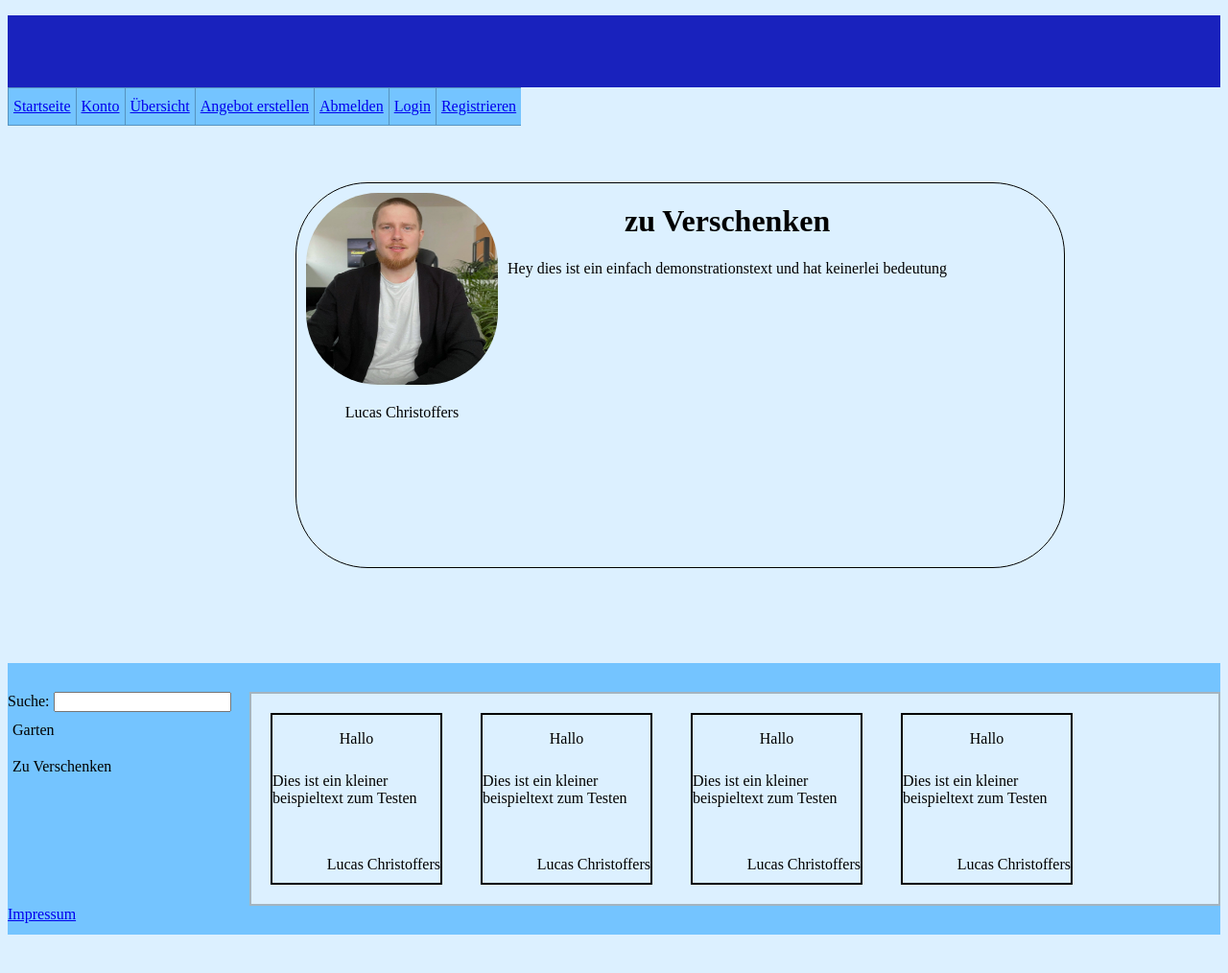
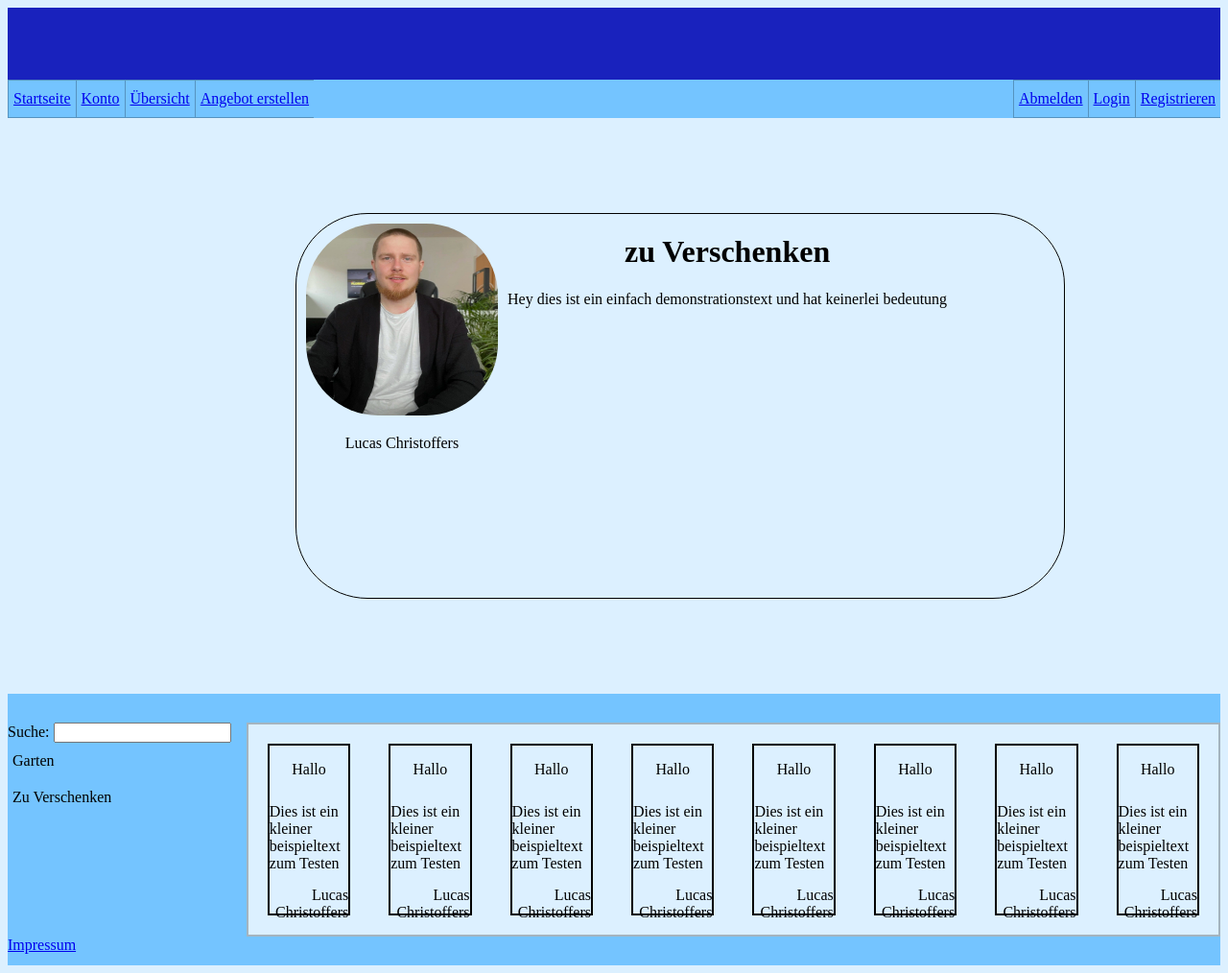
Before and after one commit to Niviera/Website, a PHP site: page / in a window 1280 px wide. Shown: the whole page at 96% size. Before the commit the page ends 974 px from the top, so only its background shows below. Run offline with PHP 8.4, Linux system fonts and the light colour scheme.

Commit message:
update: Seiten struktur + navigation

```diff
--- a/CSS/navigation.css
+++ b/CSS/navigation.css
@@ -3,7 +3,8 @@
 .navi{
     background-color: #74c4ff;
     display: flex;
-    position: fixed;
+    position: sticky;
+    top: 0;
 }
 
 .navi ul{
--- a/Ressourcen/header.php
+++ b/Ressourcen/header.php
@@ -1,3 +1,14 @@
-<div id="header" style="background-color: #1922bd; height: 75px">
-      <p style="color: white"></p>
+<div id="header" style="display:flex;background-color: #1922bd; height: 75px; align-content:center">
+
 </div>
+<div class="navi">
+      <ul>
+            <li><a href="index.php">Startseite</a></li>
+            <li><a href="konto_uebersicht.php">Konto</a></li>
+            <li><a href="uebersicht.php">Übersicht</a></li>
+            <li><a href="angebot_erstellen.php">Angebot erstellen</a></li>
+            <li style="float: right;"><a href="konto_erstellen.php"> Registrieren </a></li>
+            <li style="float: right;"><a href="login.php"> Login </a></li>
+            <li style="float: right;"><a href="index.php">Abmelden</a></li>
+      </ul>
+</div>
--- a/Ressourcen/nav.php
+++ /dev/null
@@ -1,11 +0,0 @@
-<div class="navi">
-      <ul>
-            <li><a href="index.php">Startseite</a></li>
-            <li><a href="konto_uebersicht.php">Konto</a></li>
-            <li><a href="uebersicht.php">Übersicht</a></li>
-            <li><a href="angebot_erstellen.php">Angebot erstellen</a></li>
-            <li style="float: right;"><a href="konto_erstellen.php"> Registrieren </a></li>
-            <li style="float: right;"><a href="login.php"> Login </a></li>
-            <li style="float: right;"><a href="index.php">Abmelden</a></li>
-      </ul>
-</div>
--- a/angebot_eins.php
+++ b/angebot_eins.php
@@ -15,10 +15,6 @@
     <!-- header -->
     <?php
     include "Ressourcen/header.php";
-    ?>
-    <!-- nav -->
-    <?php
-    include "Ressourcen/nav.php";
     ?>
     <!-- Content -->
     <div style="height: 500px; border: 2px solid Black">
--- a/angebot_erstellen.php
+++ b/angebot_erstellen.php
@@ -15,10 +15,6 @@
     <!-- header -->
     <?php
     include "Ressourcen/header.php";
-    ?>
-    <!-- nav -->
-    <?php
-    include "Ressourcen/nav.php";
     ?>
     <!-- Content -->
     <div style="width: 100%; text-align: center">
--- a/impressum.php
+++ b/impressum.php
@@ -17,10 +17,6 @@
     <?php
     include "Ressourcen/header.php";
     ?>
-    <!-- nav -->
-    <?php
-    include "Ressourcen/nav.php";
-    ?>
     <!-- content -->
 
     <!-- footer -->
--- a/index.php
+++ b/index.php
@@ -16,10 +16,6 @@
   <!-- Header -->
   <?php
   include "Ressourcen/header.php";
-  ?>
-  <!-- nav -->
-  <?php
-  include "Ressourcen/nav.php";
   ?>
 
   <!-- Neueste Angebote -->
@@ -87,6 +83,30 @@
         <p class="beschreibung"> Dies ist ein kleiner beispieltext zum Testen </p>
         <p class="autor">Lucas Christoffers</p>
       </div>
+      <!-- Angebot 5 -->
+      <div>
+        <p class="ueberschrift"> Hallo </p>
+        <p class="beschreibung"> Dies ist ein kleiner beispieltext zum Testen </p>
+        <p class="autor">Lucas Christoffers</p>
+      </div>
+      <!-- Angebot 6 -->
+      <div>
+        <p class="ueberschrift"> Hallo </p>
+        <p class="beschreibung"> Dies ist ein kleiner beispieltext zum Testen </p>
+        <p class="autor">Lucas Christoffers</p>
+      </div>
+      <!-- Angebot 7 -->
+      <div>
+        <p class="ueberschrift"> Hallo </p>
+        <p class="beschreibung"> Dies ist ein kleiner beispieltext zum Testen </p>
+        <p class="autor">Lucas Christoffers</p>
+      </div>
+      <!-- Angebot 8 -->
+      <div>
+        <p class="ueberschrift"> Hallo </p>
+        <p class="beschreibung"> Dies ist ein kleiner beispieltext zum Testen </p>
+        <p class="autor">Lucas Christoffers</p>
+      </div>
     </div>
   </div>
   <!-- footer -->
--- a/konto_erstellen.php
+++ b/konto_erstellen.php
@@ -15,10 +15,6 @@
     <!-- Header -->
     <?php
     include "Ressourcen/header.php";
-    ?>
-    <!-- nav -->
-    <?php
-    include "Ressourcen/nav.php";
     ?>
     <!-- Steiten inhalt -->
     <center>
--- a/konto_uebersicht.php
+++ b/konto_uebersicht.php
@@ -15,10 +15,6 @@
     <!-- Header -->
     <?php
     include "Ressourcen/header.php";
-    ?>
-    <!-- nav -->
-    <?php
-    include "Ressourcen/nav.php";
     ?>
     <!-- Seiten inhalt -->
     <!-- Überschrift -->
--- a/login.php
+++ b/login.php
@@ -15,10 +15,6 @@
     <!-- header -->
     <?php
     include "Ressourcen/header.php";
-    ?>
-    <!-- nav -->
-    <?php
-    include "Ressourcen/nav.php";
     ?>
     <!-- Content -->
     <div style="width:100%; text-align:center">
--- a/uebersicht.php
+++ b/uebersicht.php
@@ -14,10 +14,6 @@
 <body style="background-color: #dcf0ff;">
     <?php
     include "Ressourcen/header.php";
-    ?>
-    <!-- nav -->
-    <?php
-    include "Ressourcen/nav.php";
     ?>
     <!-- Content -->
     <center>
```
